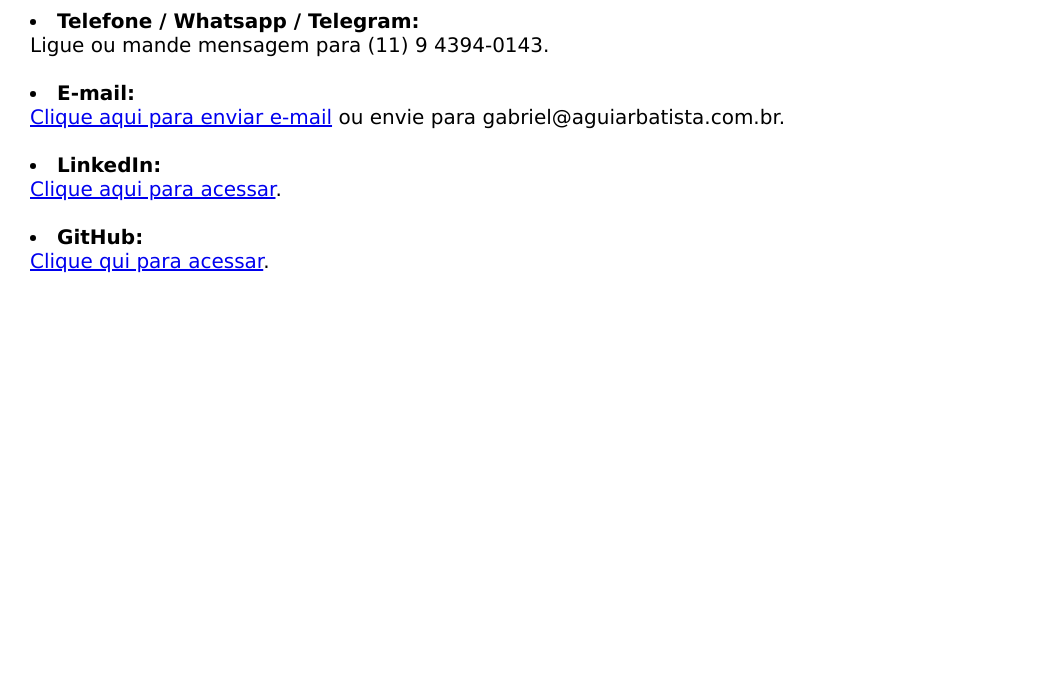
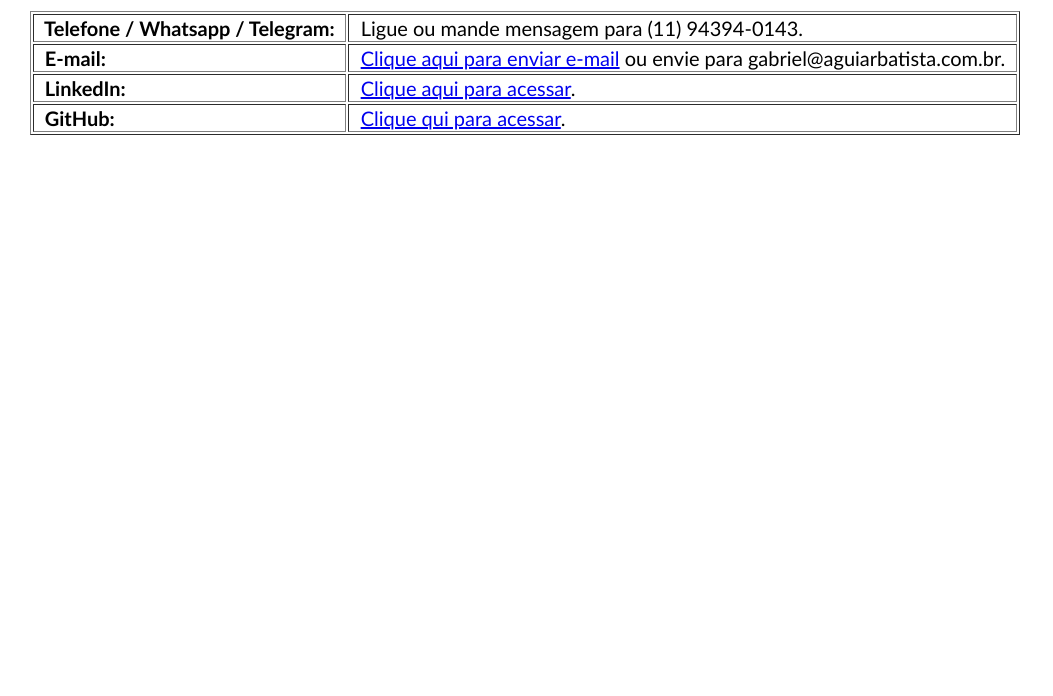
Before and after one commit to BielBauer/meu-site, a plain HTML site: page contact.html in a window 1280 px wide. Shown: the part 104-800 px from the top of the page, without its empty margins (0-1053 px from the left). Drawn offline with Linux system fonts and the light colour scheme.

Commit message:
Tabela em Contatos

```diff
--- a/contact.html
+++ b/contact.html
@@ -1,5 +1,5 @@
 <!DOCTYPE html>
-<html lang="en">
+<html lang="pt-br">
 <head>
     <meta charset="UTF-8">
     <meta name="viewport" content="width=device-width, initial-scale=1.0">
@@ -7,34 +7,42 @@
 </head>
 
 <style>
-    header {
-        font-family: "Lucida Grande", "Trebuchet MS", "Verdana", "sans-serif";
-    }
 
     body {
-        font-family: "Lucida Grande", "Trebuchet MS", "Verdana", "sans-serif";
+        font-family: "Trebuchet MS";
         margin-left: 30px;
         padding-top: 5px;
         font-size: 20px;
     }
+
 </style>
 
-<header>
     <h1>Entre em contato pelos meios abaixo!</h1>
-</header>
 
 <body>
 
-    <li><b>Telefone / Whatsapp / Telegram:</b></li>
-    Ligue ou mande mensagem para (11) 9 4394-0143. <br>&nbsp;
-    <li><b>E-mail:</b></li>
-    <a href="mailto:gabriel@aguiarbatista.com.br?subject=Vim através de sua página!&bcc=aguiarbatista.adv@gmail.com&body=Olá! Me chamo (seu nome) e vim através de seu site.">
-        Clique aqui para enviar e-mail</a> ou envie para gabriel@aguiarbatista.com.br.<br>&nbsp;
-    <li><b>LinkedIn:</b></li>
-    <a href="https://www.linkedin.com.br/in/aguiarbatista/">Clique aqui para acessar</a>.<br>&nbsp;
-    <li><b>GitHub:</b></li>
-    <a href="https://www.github.com/bielbauer">Clique qui para acessar</a>.<br>&nbsp;
+    <table border="1">
 
+        <tr>
+            <td><b>&nbsp;&nbsp;Telefone / Whatsapp / Telegram:&nbsp;&nbsp;</b></td>
+            <td>&nbsp;&nbsp;Ligue ou mande mensagem para (11) 94394-0143.&nbsp;&nbsp;</td>
+        </tr>
+        <tr>
+            <td><b>&nbsp;&nbsp;E-mail:&nbsp;&nbsp;</b></td>
+            <td>&nbsp;&nbsp;<a href="mailto:gabriel@aguiarbatista.com.br?subject=Vim através de sua
+                página!&bcc=aguiarbatista.adv@gmail.com&body=Olá! Me chamo (seu nome) e vim através de seu site.">Clique aqui
+                para enviar e-mail</a> ou envie para gabriel@aguiarbatista.com.br.&nbsp;&nbsp;</td>
+        </tr>
+        <tr>
+            <td><b>&nbsp;&nbsp;LinkedIn:&nbsp;&nbsp;</b></td>
+            <td>&nbsp;&nbsp;<a href="https://www.linkedin.com.br/in/aguiarbatista/">Clique aqui para acessar</a>.&nbsp;&nbsp;</td>
+        </tr>
+        <tr>
+            <td><b>&nbsp;&nbsp;GitHub:&nbsp;&nbsp;</b></td>
+            <td>&nbsp;&nbsp;<a href="https://www.github.com/bielbauer">Clique qui para acessar</a>.&nbsp;&nbsp;</td>
+        </tr>
+
+    </table>
 </body>
 
 </html>
--- a/style.css
+++ b/style.css
@@ -50,7 +50,7 @@ a {
 
 a:visited {
 	text-decoration:none;
-	color: #700;
+	color: rgb(55, 12, 124);
 }
 
 a:hover {
```
